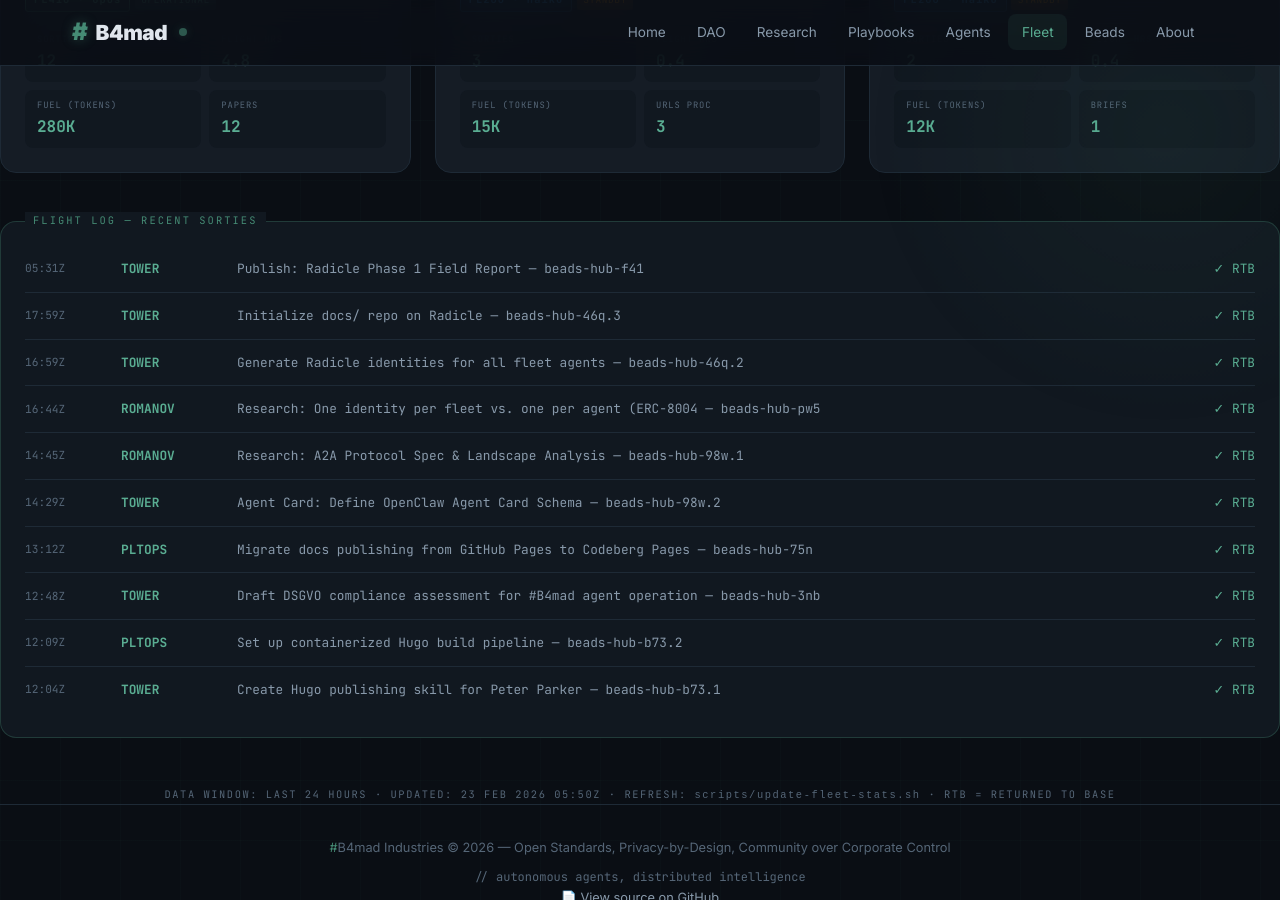
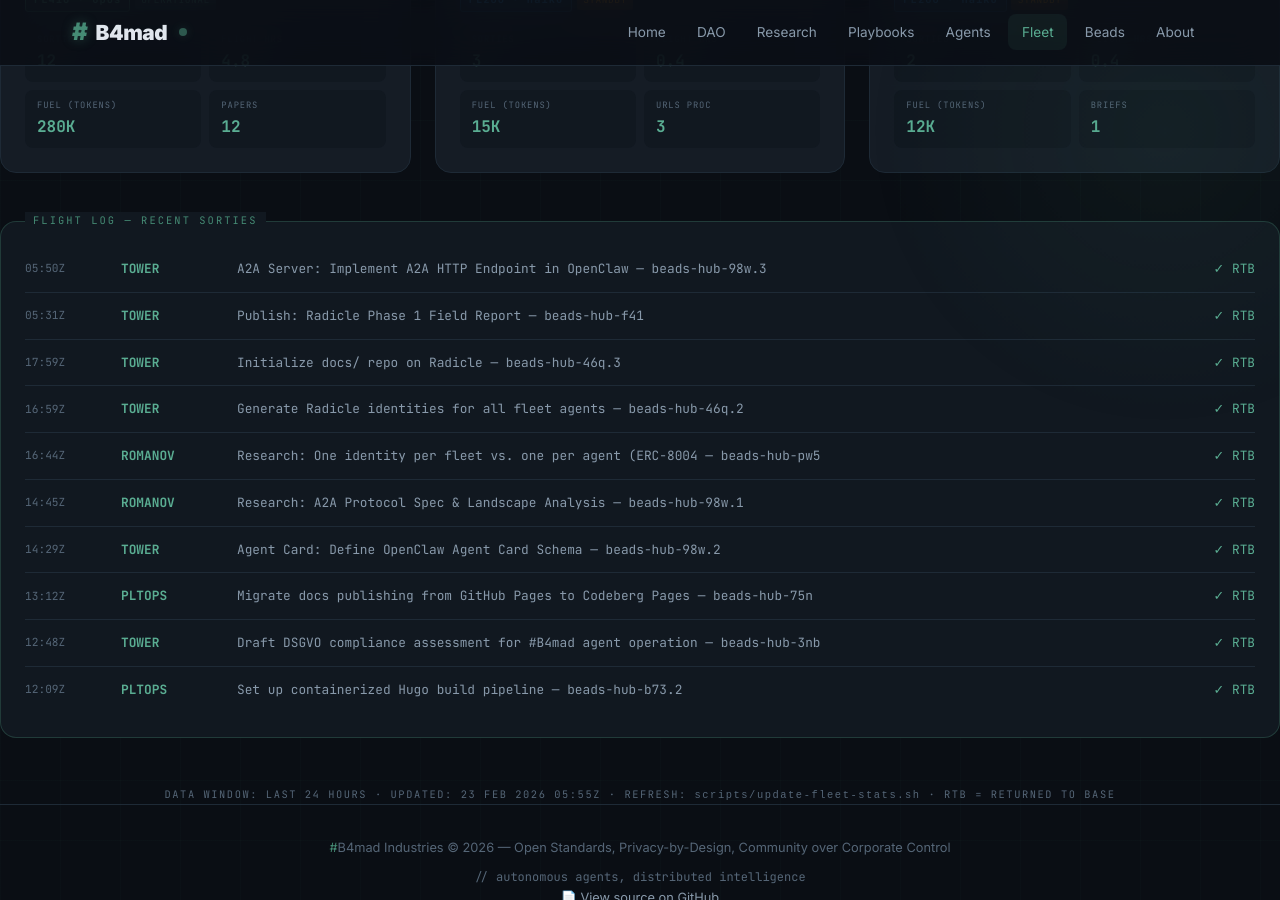
Before and after one commit to brenner-axiom/docs, a Jekyll site: the page built from fleet/index.html, in a window 1280 px wide and 900 px high, scrolled down 806 px. Built offline with Jekyll 4.4.1, drawn with Linux system fonts in a browser that asks for light colours; some of the changed text lies outside the part shown.

Commit message:
fleet: auto-update dashboard stats 2026-02-23T05:55Z

```diff
--- a/fleet/index.html
+++ b/fleet/index.html
@@ -289,22 +289,22 @@ description: "#B4mad Agent Fleet metrics dashboard with aviation theme"
     <div class="stat-label">Distance Flown</div>
   </div>
   <div class="stat-item">
-    <div class="stat-value">2870K</div>
+    <div class="stat-value">2835K</div>
     <div class="stat-unit">kg</div>
     <div class="stat-label">Fuel Burned</div>
   </div>
   <div class="stat-item">
-    <div class="stat-value">32</div>
+    <div class="stat-value">31</div>
     <div class="stat-unit">pax</div>
     <div class="stat-label">Passengers</div>
   </div>
   <div class="stat-item">
-    <div class="stat-value">49.2</div>
+    <div class="stat-value">48.6</div>
     <div class="stat-unit">hrs</div>
     <div class="stat-label">Flight Hours</div>
   </div>
   <div class="stat-item">
-    <div class="stat-value">82</div>
+    <div class="stat-value">81</div>
     <div class="stat-unit">msn</div>
     <div class="stat-label">Sorties Flown</div>
   </div>
@@ -509,6 +509,12 @@ description: "#B4mad Agent Fleet metrics dashboard with aviation theme"
 <!-- Flight Log -->
 <div class="flight-log">
   <div class="log-entry">
+    <span class="log-time">05:50Z</span>
+    <span class="log-callsign">TOWER</span>
+    <span class="log-mission">A2A Server: Implement A2A HTTP Endpoint in OpenClaw — beads-hub-98w.3</span>
+    <span class="log-status"><span class="complete">✓ RTB</span></span>
+  </div>
+  <div class="log-entry">
     <span class="log-time">05:31Z</span>
     <span class="log-callsign">TOWER</span>
     <span class="log-mission">Publish: Radicle Phase 1 Field Report — beads-hub-f41</span>
@@ -562,16 +568,10 @@ description: "#B4mad Agent Fleet metrics dashboard with aviation theme"
     <span class="log-mission">Set up containerized Hugo build pipeline — beads-hub-b73.2</span>
     <span class="log-status"><span class="complete">✓ RTB</span></span>
   </div>
-  <div class="log-entry">
-    <span class="log-time">12:04Z</span>
-    <span class="log-callsign">TOWER</span>
-    <span class="log-mission">Create Hugo publishing skill for Peter Parker — beads-hub-b73.1</span>
-    <span class="log-status"><span class="complete">✓ RTB</span></span>
-  </div>
 </div>
 
 <div style="text-align: center; margin-top: 2rem;">
   <p style="font-family: 'JetBrains Mono', monospace; font-size: 0.65rem; color: var(--text-muted); letter-spacing: 0.15em;">
-    DATA WINDOW: LAST 24 HOURS · UPDATED: 23 FEB 2026 05:50Z ·                                                                                                                                                                                                                                                                                                                                                                                                                                                                                                                                                                                                                                                                                                                                                                                                                                                                            REFRESH: <code>scripts/update-fleet-stats.sh</code> · RTB = RETURNED TO BASE
+    DATA WINDOW: LAST 24 HOURS · UPDATED: 23 FEB 2026 05:55Z ·                                                                                                                                                                                                                                                                                                                                                                                                                                                                                                                                                                                                                                                                                                                                                                                                                                                                             REFRESH: <code>scripts/update-fleet-stats.sh</code> · RTB = RETURNED TO BASE
   </p>
 </div>
```
